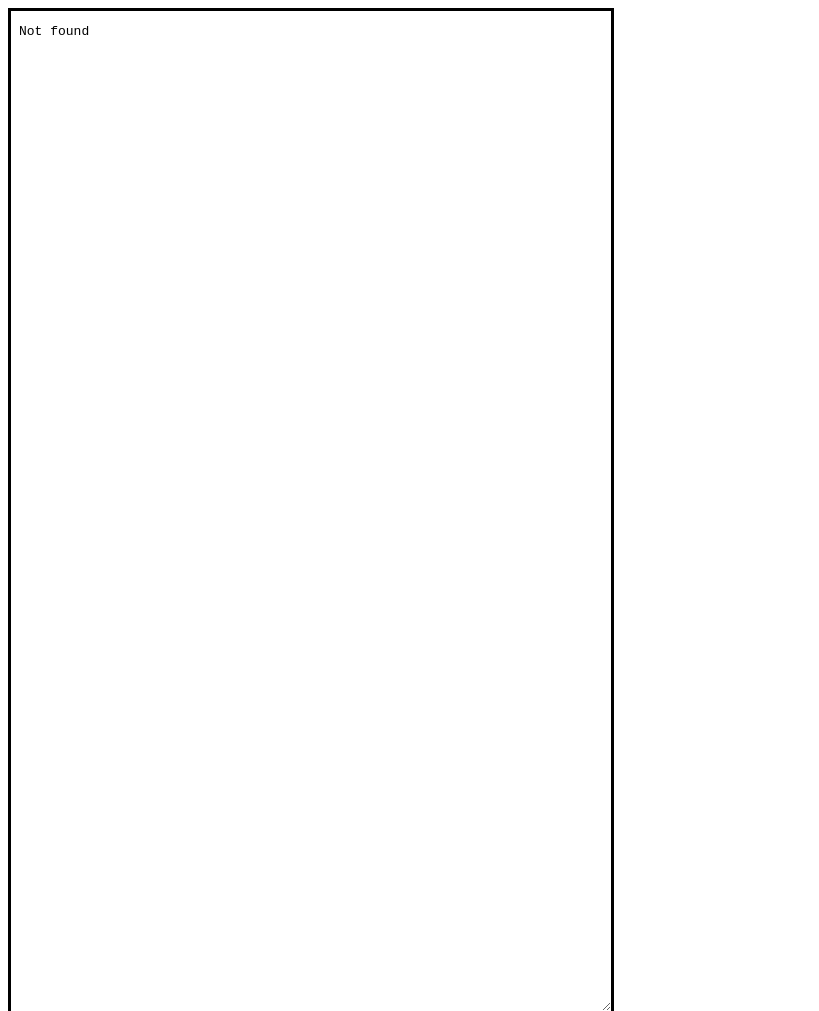
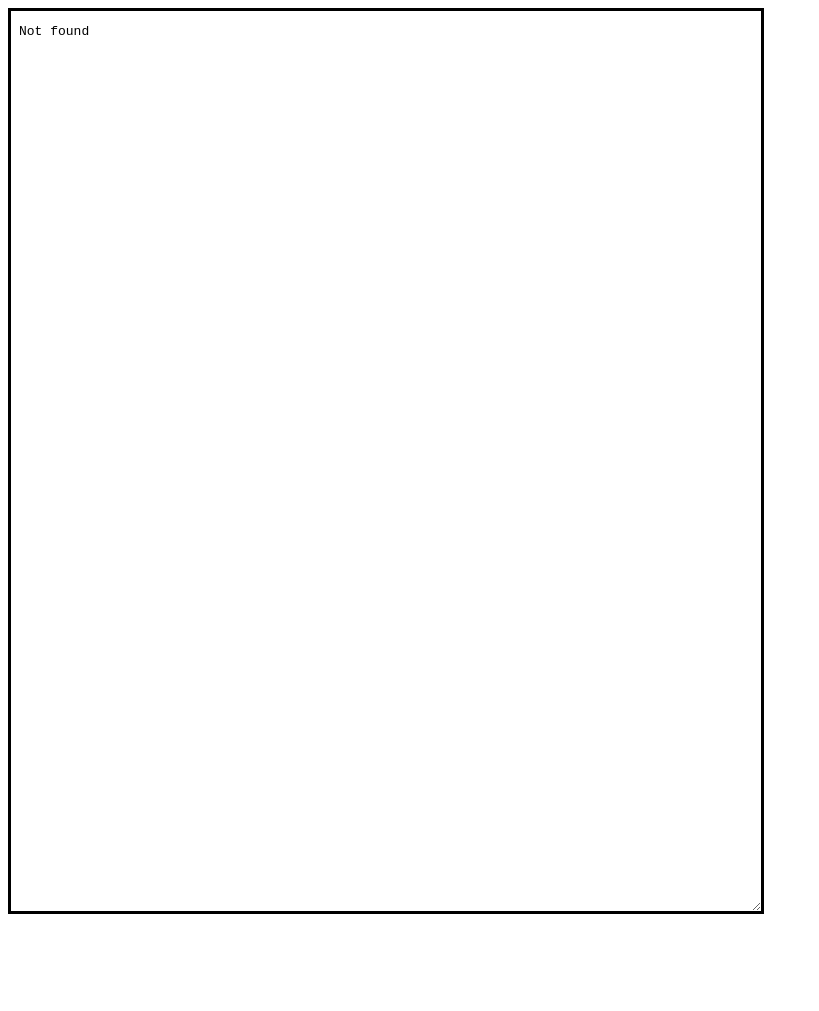
Before and after one commit to BeauRoundy/BeauRoundy.github.io, a plain HTML site: page index.html in a window 1280 px wide. Shown: the top 1011 px of the page, without its empty margins (0-819 px from the left). After the commit the page ends 926 px from the top, so only its background shows below. Drawn offline with Linux system fonts and the light colour scheme.

Commit message:
Update index.html

```diff
--- a/index.html
+++ b/index.html
@@ -4,10 +4,10 @@
 <title>Beau Roundy</title>
 
       <style>
-
               #frame {
-                  width: 600px;
-                  height: 1000px;
+                  margin: auto;
+                  width: 750px;
+                  height: 900px;
                   resize: both;
               }
            </style>
```
